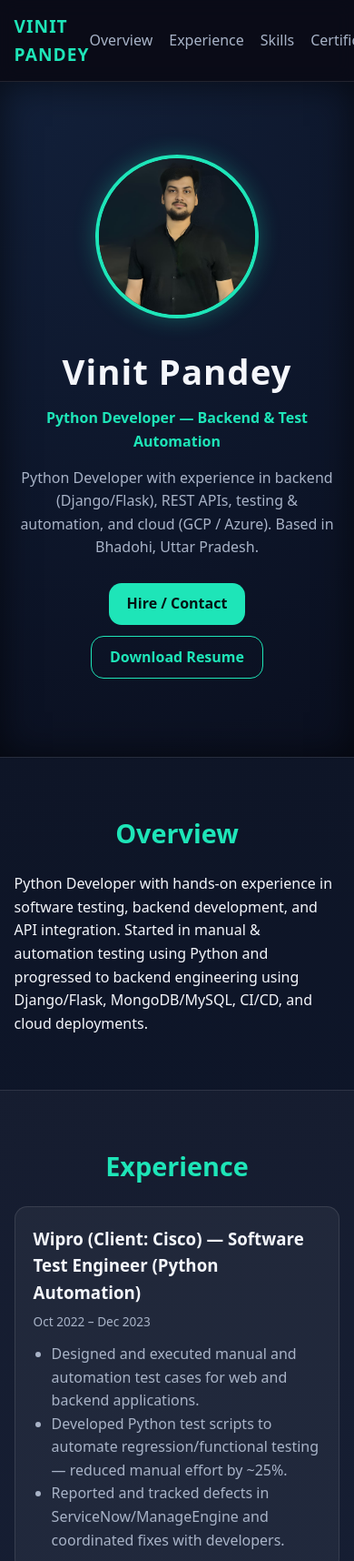
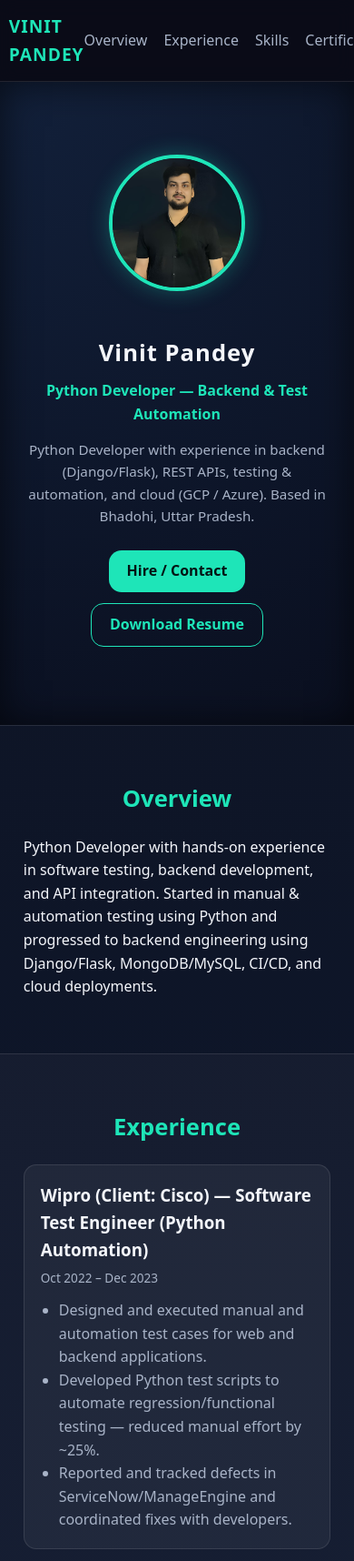
Before and after one commit to Vinit-git-pandey/vinit-pandey-portfolio, a plain HTML site: page index.html in a window 390 px wide. Shown: the top 1716 px of the page at 91% size. Drawn offline with Linux system fonts and the light colour scheme.

Commit message:
Added responsive design for mobile devices

```diff
--- a/index.html
+++ b/index.html
@@ -2,7 +2,7 @@
 <html lang="en">
 <head>
   <meta charset="utf-8">
-  <meta name="viewport" content="width=device-width,initial-scale=1">
+  <meta name="viewport" content="width=device-width, initial-scale=1.0">
   <title>Vinit Pandey — Resume</title>
   <link rel="stylesheet" href="style.css">
   <meta name="description" content="Vinit Pandey — Python Developer. Backend, APIs, Testing, Cloud.">
--- a/style.css
+++ b/style.css
@@ -27,9 +27,10 @@ body {
 }
 
 .container {
-  width: 92%;
-  max-width: 1100px;
+  width: 95%;
+  max-width: 1200px;
   margin: 0 auto;
+  padding: 0 1rem;
 }
 
 /* ==== Header & Navigation ==== */
@@ -291,3 +292,81 @@ body {
   padding: 6px 12px;
   transition: 0.3s;
 }
+/* =========================
+   📱 Responsive Design Fixes
+   ========================= */
+@media (max-width: 900px) {
+
+  /* Make hero section vertical */
+  .hero-inner {
+    display: flex;
+    flex-direction: column;
+    align-items: center;
+    text-align: center;
+  }
+
+  .hero-photo img {
+    width: 150px;
+    height: 150px;
+    margin-bottom: 20px;
+  }
+
+  .hero-text {
+    width: 100%;
+  }
+
+  /* Adjust padding for all sections */
+  section {
+    padding: 40px 0;
+  }
+
+  /* Center content */
+  .section h2 {
+    font-size: 1.6rem;
+    text-align: center;
+  }
+
+  /* Stack experience and certification cards */
+  .job,
+  .cert {
+    padding: 18px;
+    text-align: left;
+  }
+
+  /* Skills grid with fewer columns */
+  .skills-grid {
+    grid-template-columns: repeat(auto-fit, minmax(120px, 1fr));
+    gap: 14px;
+  }
+
+  /* Contact section full width */
+  .contact-grid {
+    grid-template-columns: 1fr;
+    text-align: center;
+  }
+
+  .link-btn {
+    display: inline-block;
+    margin-bottom: 10px;
+  }
+
+  /* Reduce footer text size */
+  .site-footer {
+    font-size: 0.9rem;
+  }
+}
+
+@media (max-width: 500px) {
+  /* Smaller phones */
+  .hero h1 {
+    font-size: 1.6rem;
+  }
+
+  .role {
+    font-size: 1rem;
+  }
+
+  .hero-desc {
+    font-size: 0.95rem;
+  }
+}
```
